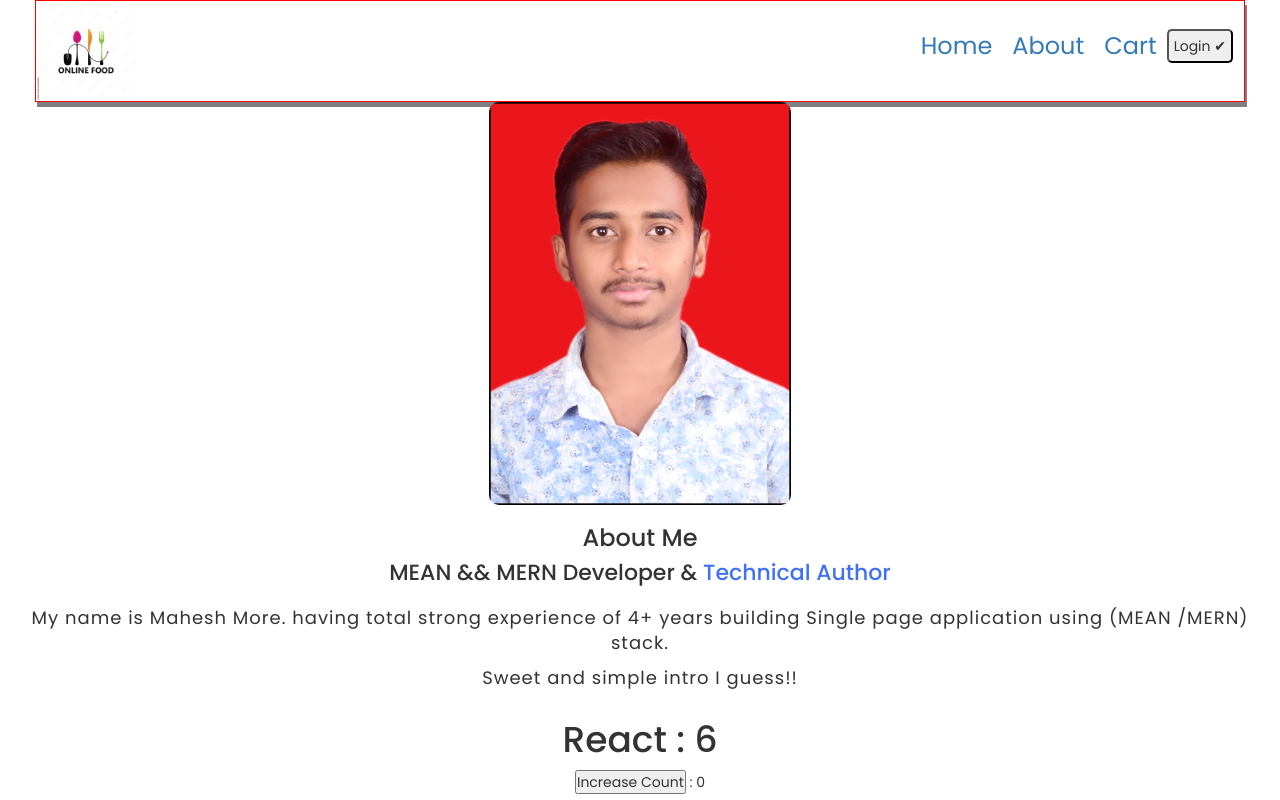
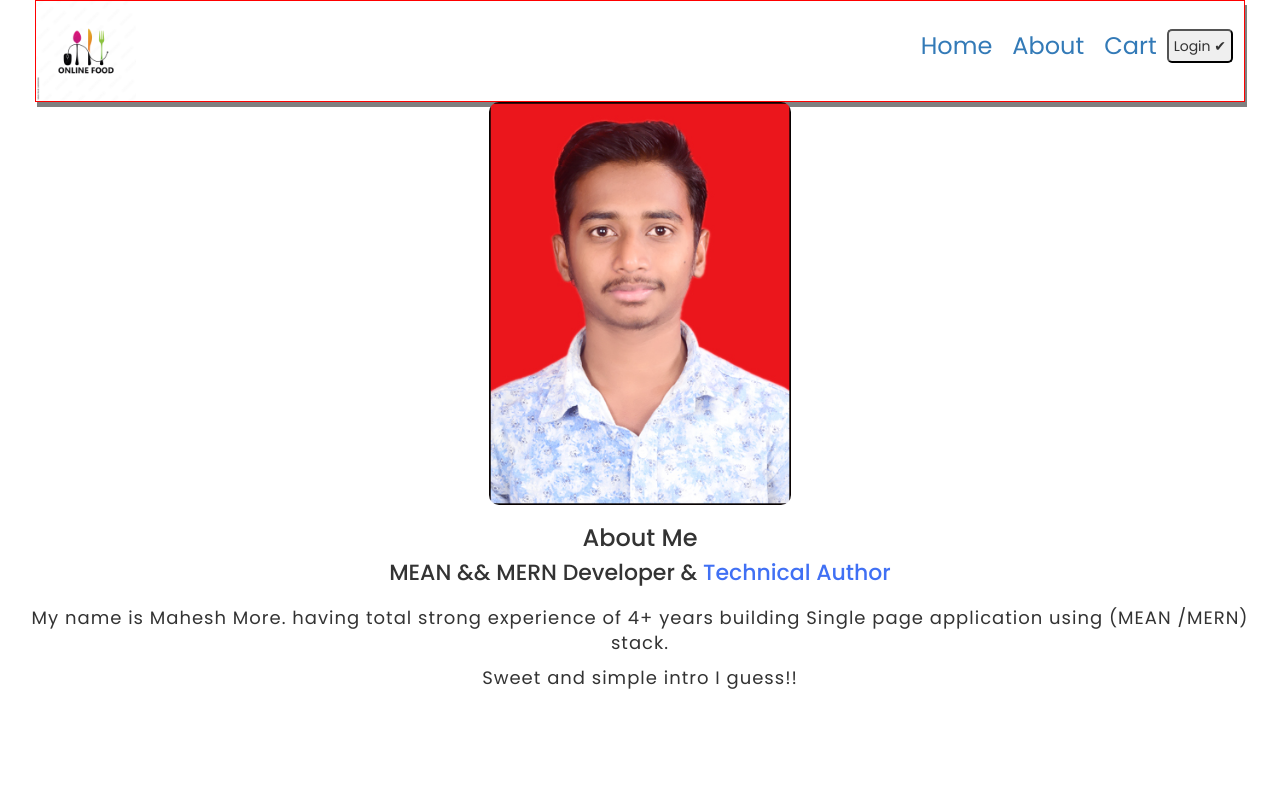
Before and after one commit to maheshmore667/Namaste-React, a React (Vite) app in the folder Namaste-React-Inception/: page /about in a window 1280 px wide. Built offline with nearby package versions, Linux system fonts and the light colour scheme.

Commit message:
Lazy Loading is implemented

```diff
--- a/Namaste-React-Inception/src/App.js
+++ b/Namaste-React-Inception/src/App.js
@@ -1,12 +1,13 @@
-import React from "react";
+import React, { Suspense, lazy } from "react";
 import ReactDOM from "react-dom/client";
 import Header from "./components/Header";
 import MainContainer from "./components/MainContainer";
 import { Outlet, RouterProvider, createBrowserRouter } from "react-router-dom";
-import About from "./components/About";
 import RestaurantInfo from "./components/RestaurantInfo";
 
 import ErrorPage from "./components/Error";
+
+const About = lazy(()=>{return import ("./components/About")})
 const AppComponent = () => {
   return (
     <div className="container">
@@ -26,7 +27,7 @@ const appRouter = createBrowserRouter([
       },
       {
         path: "/about",
-        element: <About />,
+        element: <Suspense fallback={<></>}> <About /> </Suspense> ,
       },
       {
         path: "/restro/:id",
--- a/Namaste-React-Inception/src/components/About.js
+++ b/Namaste-React-Inception/src/components/About.js
@@ -14,7 +14,7 @@ const About = () =>{
               <p>My name is Mahesh More. having total strong experience of 4+ years building Single page application using (MEAN /MERN) stack.</p>
               <p>Sweet and simple intro I guess!!</p>
             <div className="data">
-            <SkillInfo skill={"React"} excellency={"6"}/>
+            {/* <SkillInfo skill={"React"} excellency={"6"}/> */}
             </div>
           </div>
       </section>
```
